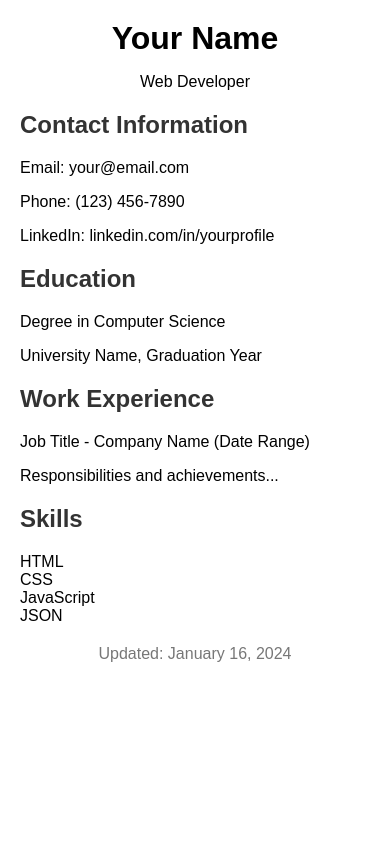
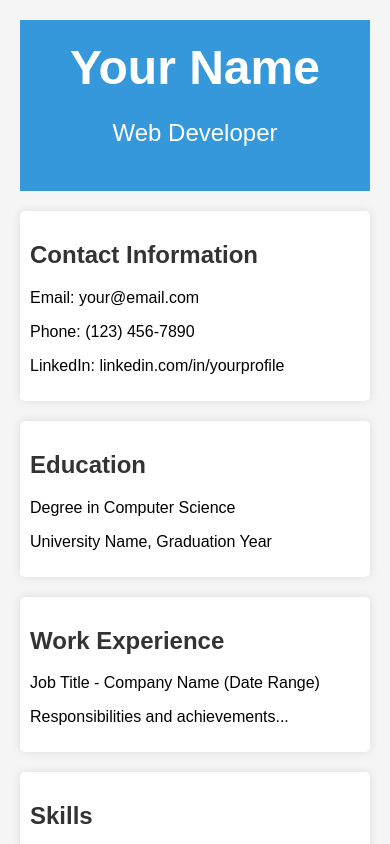
Before and after one commit to Daquiz24/RESUME, a plain HTML site: page index.html in a window 390 px wide. Shown: the top 844 px of the page. Drawn offline with Linux system fonts and the light colour scheme.

Commit message:
Daquiz, Mark Angelo

```diff
--- a/styles.css
+++ b/styles.css
@@ -1,10 +1,15 @@
 body {
     font-family: 'Arial', sans-serif;
     margin: 20px;
+    background-color: #f5f5f5;
 }
 
 header {
     text-align: center;
+    background-color: #3498db;
+    color: #fff;
+    padding: 20px;
+    margin-bottom: 20px;
 }
 
 h1 {
@@ -16,6 +21,10 @@ h2 {
 }
 
 section {
+    background-color: #fff;
+    padding: 20px;
+    border-radius: 5px;
+    box-shadow: 0 0 10px rgba(0, 0, 0, 0.1);
     margin-bottom: 20px;
 }
 
@@ -29,3 +38,24 @@ footer {
     text-align: center;
     color: #777;
 }
+
+/* Style links */
+a {
+    color: #3498db;
+    text-decoration: none;
+}
+
+a:hover {
+    text-decoration: underline;
+}
+
+/* Responsive layout */
+@media (max-width: 600px) {
+    header {
+        font-size: 1.5em;
+    }
+
+    section {
+        padding: 10px;
+    }
+}
```
